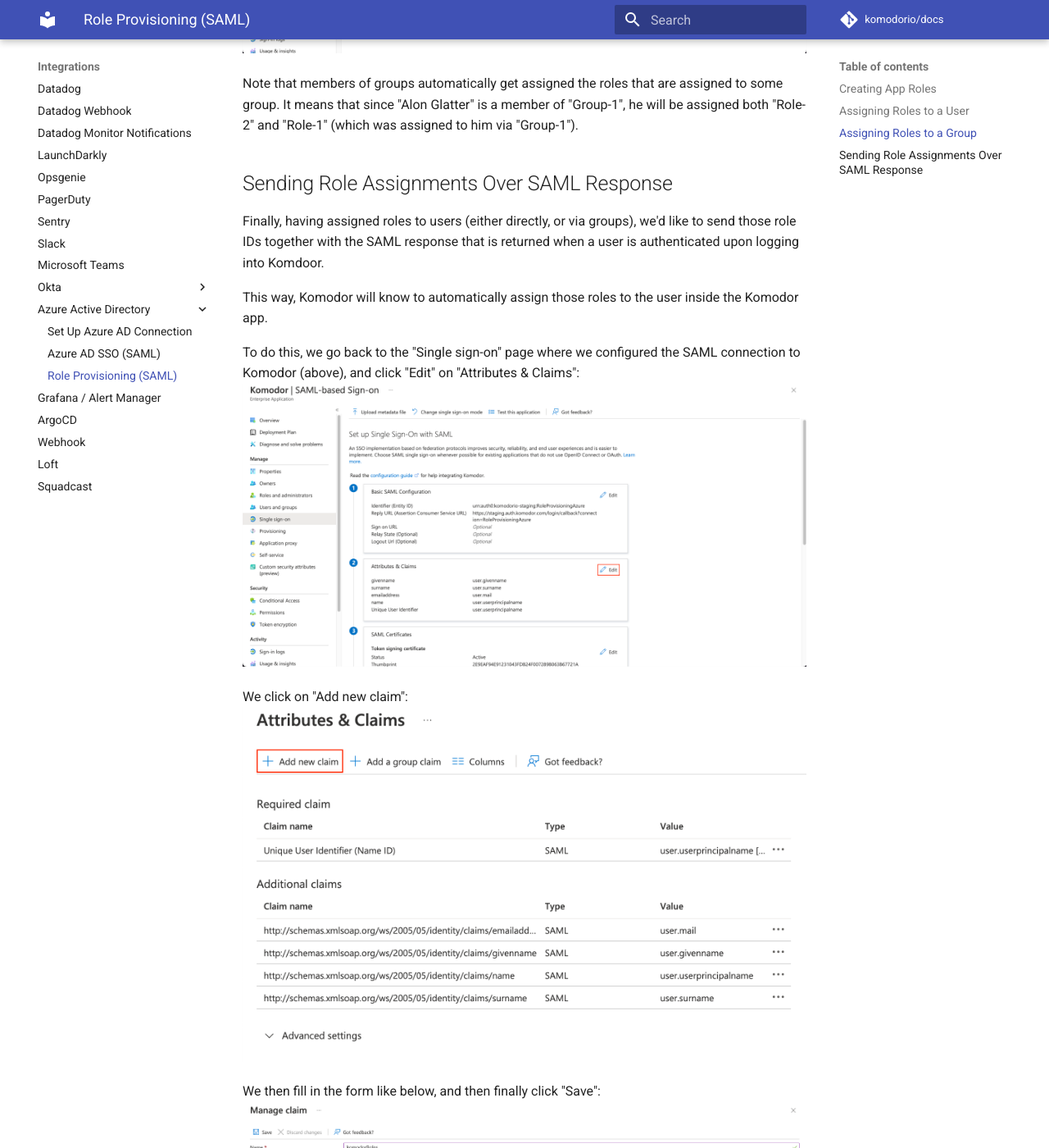
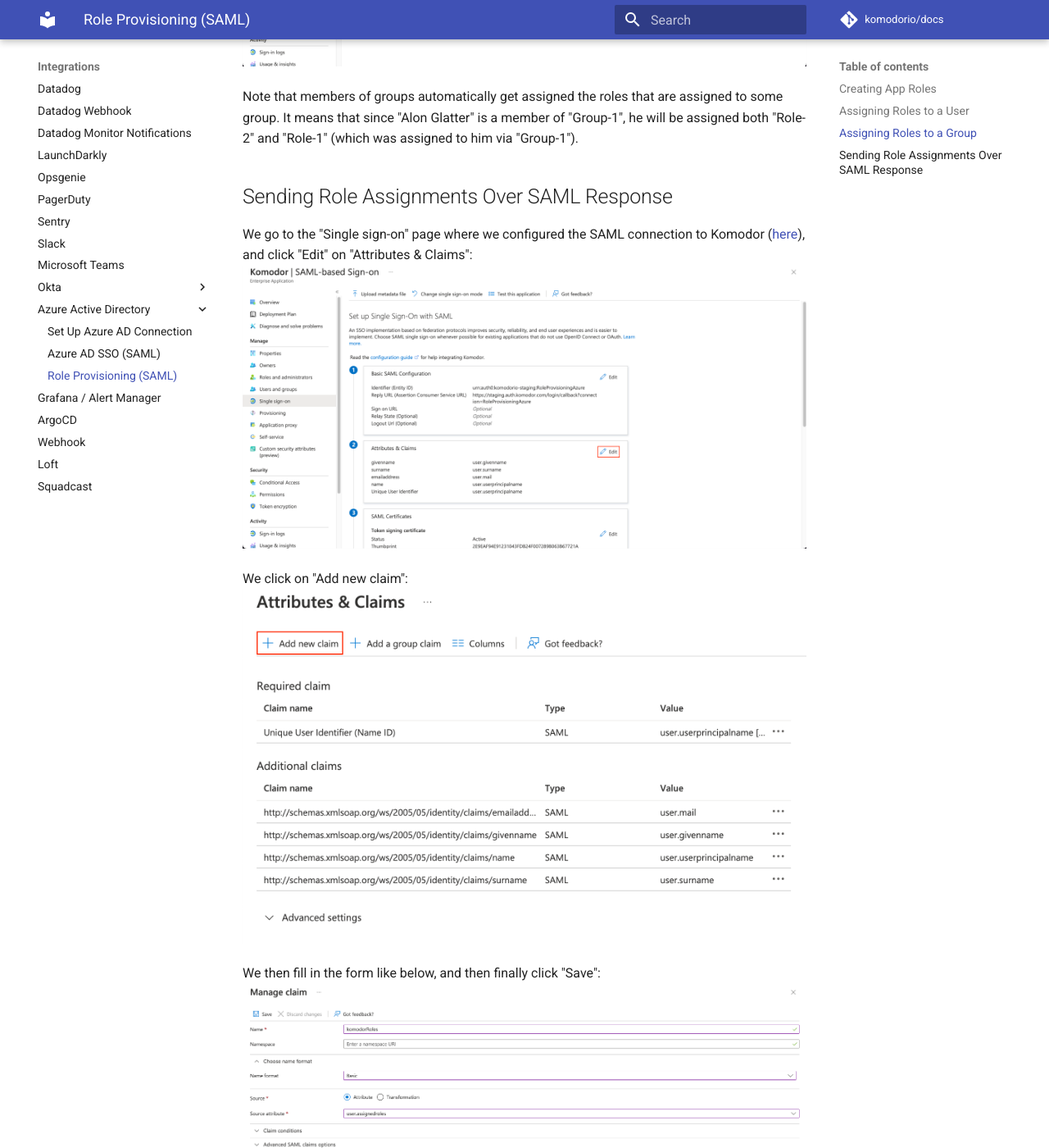
Before and after one commit to komodorio/docs, an MkDocs documentation site: the page built from docs/Integrations/AzureActiveDirectory/Azure-Role-Provisioning.md, in a window 1280 px wide and 1400 px high, scrolled down 6546 px. Shown: the whole window at 82% size. Built offline with MkDocs 1.6.1 and Material for MkDocs 9.7.7, drawn with Linux system fonts in a browser that asks for light colours; comment, search, counter and statistics services are not loaded; some of the changed text lies outside the part shown.

Commit message:
Various fixes

```diff
--- a/docs/Integrations/AzureActiveDirectory/Azure-Role-Provisioning.md
+++ b/docs/Integrations/AzureActiveDirectory/Azure-Role-Provisioning.md
@@ -25,9 +25,11 @@
 Click, "Create app role":
 <img src="./img/create-app-role.png">
 
-Fill in the form as below. Note that the value must be the ID as it appears in Komodor (seen above):
+Fill in the form as below.
+<img src="./img/role-1.png">
+
+Note that the value must be the role ID as it appears in Komodor:
 <img src="./img/komodor-roles.png">
-<img src="./img/role-1.png">
 
 Finally, click "Apply". Repeat this for all the roles you wish to add, and you should see them added in the portal, like so:
 <img src="./img/created-app-roles.png">
@@ -64,11 +66,7 @@
 
 ## Sending Role Assignments Over SAML Response
 
-Finally, having assigned roles to users (either directly, or via groups), we'd like to send those role IDs together with the SAML response that is returned when a user is authenticated upon logging into Komdoor.
-
-This way, Komodor will know to automatically assign those roles to the user inside the Komodor app.
-
-To do this, we go back to the "Single sign-on" page where we configured the SAML connection to Komodor (above), and click "Edit" on "Attributes & Claims":
+We go to the "Single sign-on" page where we configured the SAML connection to Komodor ([here](./Azure-SAML-Integration.md)), and click "Edit" on "Attributes & Claims":
 <img src="./img/attributes-and-claims.png">
 
 We click on "Add new claim":
@@ -77,6 +75,4 @@
 We then fill in the form like below, and then finally click "Save":
 <img src="./img/manage-claim.png">
 
-What will happen as a result is that every new SAML response that is sent upon user authentication will contain the attribute "komodorRoles", which the Komodor app expects to receive. This attribute will contain a list of all the values of the roles that are assigned to said user (i.e. the role IDs).
-
 That's it! Next time the user logs in to Komodor via Azure AD, they will have been assigned the roles in Komodor which are respective to the roles they have been assigned in Azure.
```
Also changed, not shown: docs/Integrations/AzureActiveDirectory/Azure-SAML-Integration.md (+2 -2 lines), docs/Integrations/AzureActiveDirectory/img/app-creation-form.png, docs/Integrations/AzureActiveDirectory/img/app-registrations.png, docs/Integrations/AzureActiveDirectory/img/app-roles.png, docs/Integrations/AzureActiveDirectory/img/create-own-application.png, docs/Integrations/AzureActiveDirectory/img/komodor-roles.png, docs/Integrations/AzureActiveDirectory/img/new-application.png, docs/Integrations/AzureActiveDirectory/img/pick-app-registration.png, docs/Integrations/AzureActiveDirectory/img/test-sign-in.png (added).
